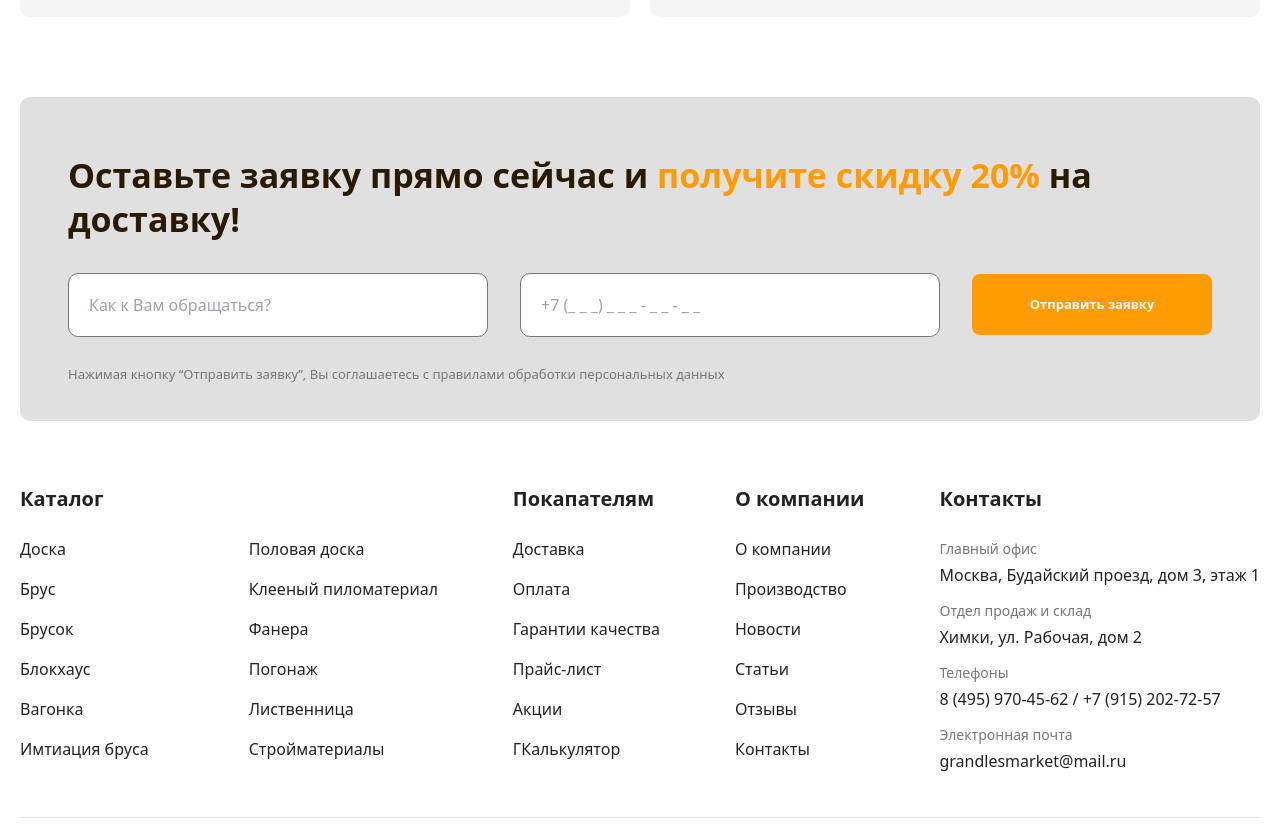
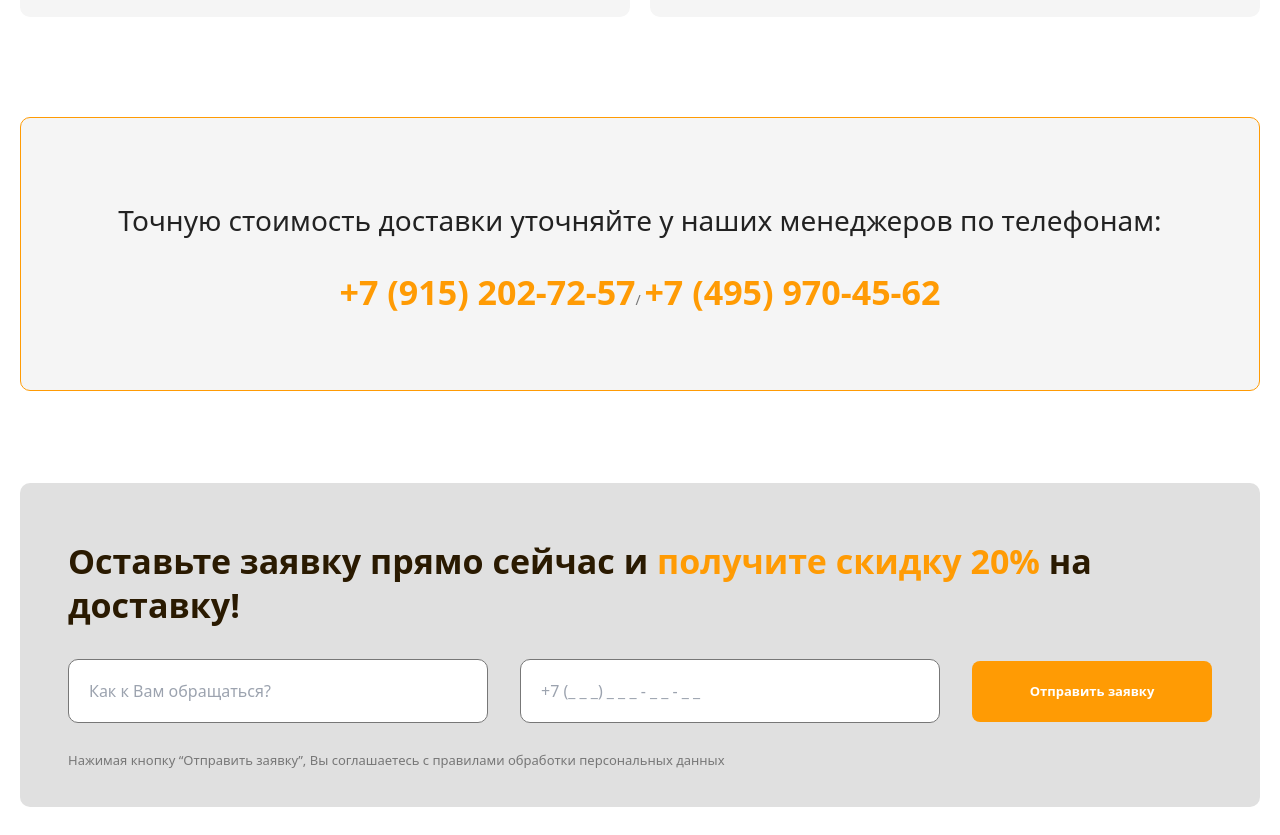
Before and after one commit to mryaxyobek/grandlesmarket, a website: page delivery.html in a window 1280 px wide. Shown: the part 1845-2680 px from the top of the page. Drawn offline with Linux system fonts and the light colour scheme.

Commit message:
added mini cta

```diff
--- a/delivery.html
+++ b/delivery.html
@@ -360,6 +360,17 @@
             </ul>
         </section>
 
+        <!-- mini cta  -->
+
+        <section class="site-container py-14">
+            <div class="flex flex-col items-center border pb-76 pt-84 border-yellow-FF9B04 rounded-10 bg-grey-F5F5F5">
+                <p class="text-28 leading-9 mb-8">Точную стоимость доставки уточняйте у наших менеджеров по телефонам:</p>
+                <ul class="flex items-center">
+                    <li class="text-34 leading-44 font-semibold text-br-yellow-FF9B04"><a href="https://tel:+7(915)2027257" class="">+7 (915) 202-72-57</a></li>
+                    <li class="text-34 leading-44 font-semibold text-br-yellow-FF9B04"><a href="https://tel:+7(915)2027257" class=""><span class="text-br-grey-777"> / </span> +7 (495) 970-45-62</a></li>
+                </ul>
+            </div>
+        </section>
     </main>
 
     <!-- cta -->
--- a/tailwind.config.js
+++ b/tailwind.config.js
@@ -26,6 +26,7 @@ module.exports = {
         '44':"44px",
         '34':"34px",
         '30':"30px",
+        '28':"28px",
         '22':"22px",
         '13':"13px",
         '10':"10px"
@@ -66,8 +67,10 @@ module.exports = {
         'minus-5':"-5px",
       },
       padding:{
+        '90':"90px",
+        '84':"84px",
+        '76':"76px",
         '70':"70px",
-        '90':"90px"
       },
       margin:{
         '100':"100px",
```
Also changed, not shown: dist/output.css.
